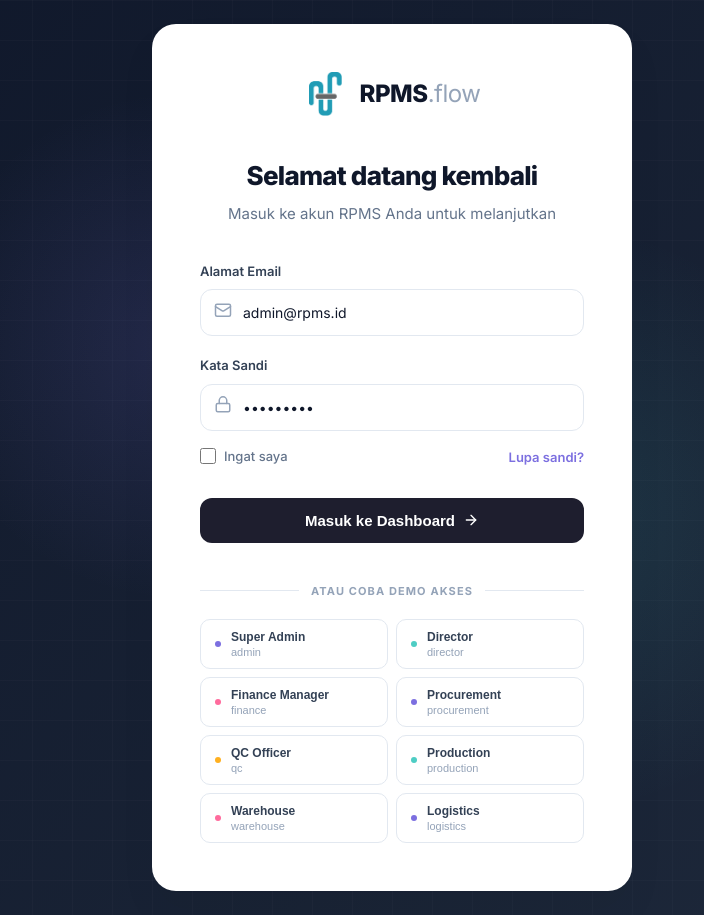
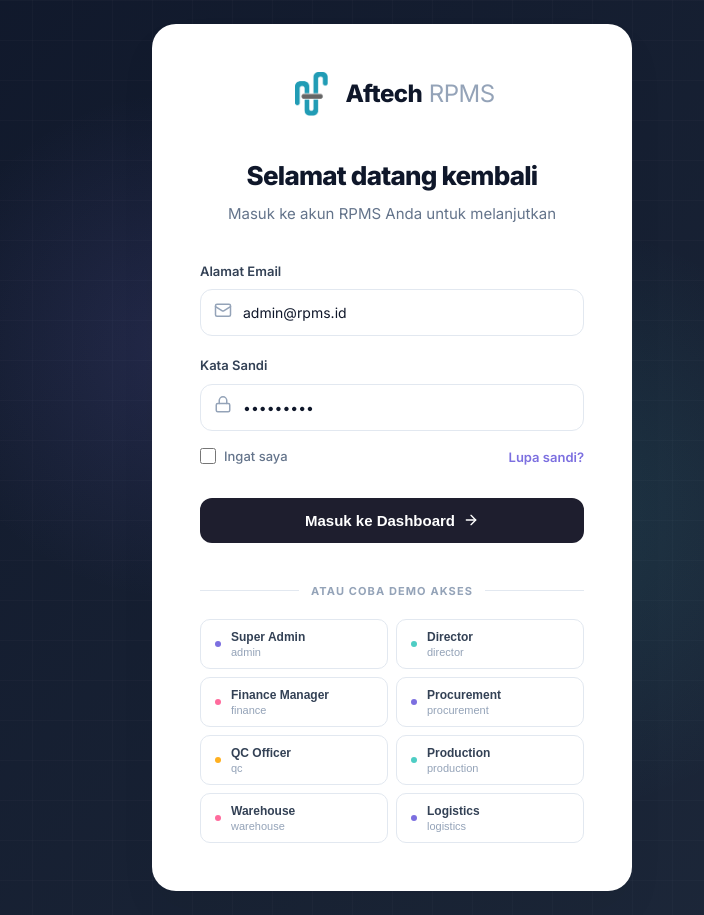
Before and after one commit to adibpurwanto63/rpms, a Next.js app in the folder apps/frontend/: page /login in a window 1280 px wide. Shown: the whole page, without its empty margins (248-952 px from the left). Built offline with nearby package versions, Linux system fonts and the light colour scheme; no server answers.

Commit message:
style: change brand text to Aftech RPMS

```diff
--- a/apps/frontend/src/app/login/page.tsx
+++ b/apps/frontend/src/app/login/page.tsx
@@ -76,7 +76,7 @@ export default function LoginPage() {
         <div style={{ display: "flex", alignItems: "center", gap: 12, marginBottom: 40, justifyContent: "center" }}>
           <img src="/logo.png" alt="RPMS Logo" style={{ width: 44, height: 44, objectFit: "contain" }} />
           <span style={{ color: "#0F172A", fontSize: 24, fontWeight: 800, letterSpacing: "-0.02em" }}>
-            RPMS<span style={{ color: "#94A3B8", fontWeight: 400 }}>.flow</span>
+            Aftech<span style={{ color: "#94A3B8", fontWeight: 400 }}> RPMS</span>
           </span>
         </div>
 
--- a/apps/frontend/src/app/portal/layout.tsx
+++ b/apps/frontend/src/app/portal/layout.tsx
@@ -136,7 +136,7 @@ export default function PortalLayout({ children }: { children: React.ReactNode }
           <img src="/logo.png" alt="RPMS Logo" style={{ width: 28, height: 28, objectFit: "contain", flexShrink: 0 }} />
           {!collapsed && (
             <span style={{ fontWeight: 700, fontSize: 15, color: "var(--text-primary)", letterSpacing: "-0.01em", whiteSpace: "nowrap" }}>
-              RPMS <span style={{ color: "var(--text-muted)", fontWeight: 400, fontSize: 13 }}>ERP</span>
+              Aftech <span style={{ color: "var(--text-muted)", fontWeight: 400, fontSize: 13 }}>RPMS</span>
             </span>
           )}
         </div>
```
